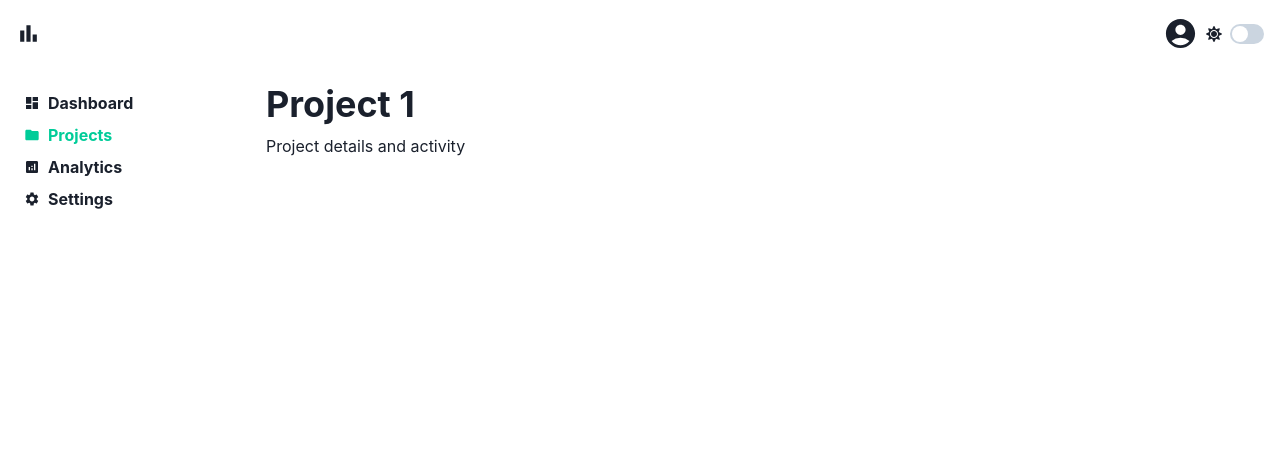
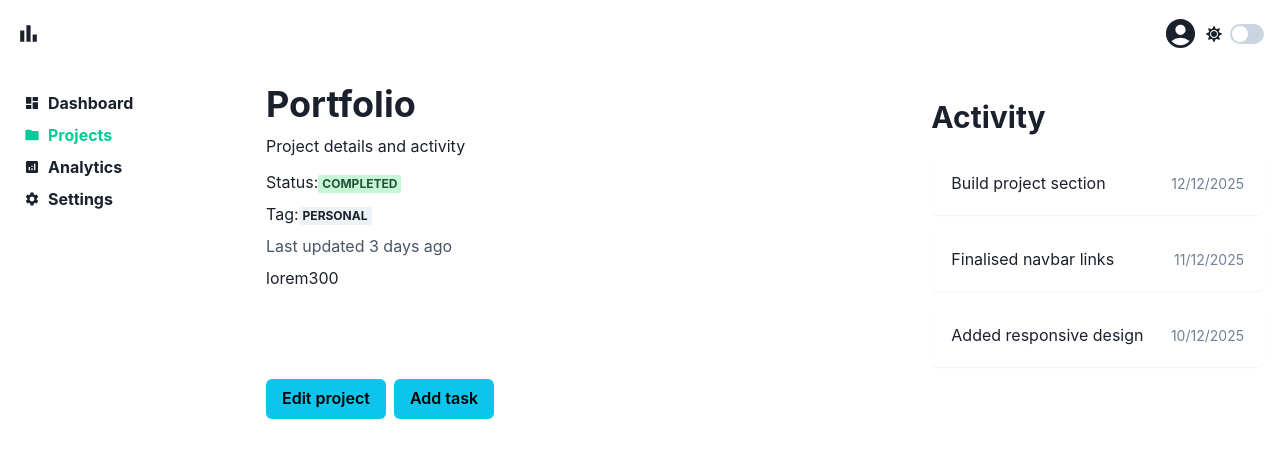
Before and after one commit to mahmud-ops/DevPulse, a React (Vite) app: page /projects/1 in a window 1280 px wide. Shown: the top 458 px of the page. Built offline with nearby package versions, Linux system fonts and the light colour scheme.

Commit message:
Feat: Build project card and project detail page

```diff
--- /dev/null
+++ b/src/components/ProjectCard.tsx
@@ -0,0 +1,60 @@
+import {
+  Text,
+  VStack,
+  Card,
+  CardHeader,
+  HStack,
+  Heading,
+  Badge,
+  CardBody,
+} from "@chakra-ui/react";
+import { projects } from "../fakeDB";
+import { Link } from "react-router-dom";
+
+export const getStatusColor = (status: string) => {
+  switch (status) {
+    case "Completed":
+      return "green";
+    case "Paused":
+      return "red";
+    case "Active":
+      return "yellow";
+    default:
+      return "gray";
+  }
+};
+
+const ProjectCards = () => {
+  return (
+    <VStack spacing={4} align="stretch">
+      {projects.map((p) => (
+        <Link to={`/projects/${p.id}`}>
+          <Card
+            key={p.id}
+            borderRadius="xl"
+            _hover={{ shadow: "md", transform: "translateY(-2px)" }}
+            transition="all 0.2s ease"
+          >
+            <CardHeader pb={0}>
+              <HStack justify="space-between">
+                <Heading size="md">{p.name}</Heading>
+                <Badge colorScheme={getStatusColor(p.status)}>{p.status}</Badge>
+              </HStack>
+            </CardHeader>
+
+            <CardBody>
+              <HStack spacing={3}>
+                <Badge variant="subtle">{p.tag}</Badge>
+                <Text fontSize="sm" color="gray.500">
+                  Updated {p.last_updated}
+                </Text>
+              </HStack>
+            </CardBody>
+          </Card>
+        </Link>
+      ))}
+    </VStack>
+  );
+};
+
+export default ProjectCards;
--- /dev/null
+++ b/src/components/RecentActions.tsx
@@ -0,0 +1,42 @@
+import {
+  VStack,
+  Card,
+  CardBody,
+  HStack,
+  Text,
+  Heading,
+} from "@chakra-ui/react";
+import { projects } from "../fakeDB";
+import { useParams } from "react-router-dom";
+
+const RecentActions = () => {
+  const { id } = useParams();
+  const project = projects.find((p) => p.id === Number(id));
+
+  return (
+    <>
+      <Heading size={'lg'} my={4}>Activity</Heading>
+      <VStack spacing={3} align="stretch">
+        {project?.recent_actions.map((action, index) => (
+          <Card
+            key={index}
+            borderRadius="md"
+            shadow="sm"
+            _hover={{ shadow: "md" }}
+          >
+            <CardBody>
+              <HStack justify="space-between">
+                <Text>{action.message}</Text>
+                <Text fontSize="sm" color="gray.500">
+                  {action.date}
+                </Text>
+              </HStack>
+            </CardBody>
+          </Card>
+        ))}
+      </VStack>
+    </>
+  );
+};
+
+export default RecentActions;
--- /dev/null
+++ b/src/fakeDB.ts
@@ -0,0 +1,76 @@
+import type Project from "./types/Project";
+
+export const projects: Project[] = [
+  {
+    id: 1,
+    name: "Portfolio",
+    status: "Completed",
+    last_updated: "3 days ago",
+    tag: "Personal",
+    recent_actions: [
+      { message: "Build project section", date: "12/12/2025" },
+      { message: "Finalised navbar links", date: "11/12/2025" },
+      { message: "Added responsive design", date: "10/12/2025" },
+    ],
+  },
+  {
+    id: 2,
+    name: "Devpulse Dashboard",
+    status: "Active",
+    last_updated: "Today",
+    tag: "Web App",
+    recent_actions: [
+      { message: "Setup initial project structure", date: "30/01/2026" },
+      { message: "Integrate GitHub API", date: "29/01/2026" },
+      { message: "Add dark/light theme toggle", date: "28/01/2026" },
+    ],
+  },
+  {
+    id: 3,
+    name: "GameHub",
+    status: "Completed",
+    last_updated: "1 week ago",
+    tag: "React",
+    recent_actions: [
+      { message: "Add game search feature", date: "24/01/2026" },
+      { message: "Fix screenshot carousel layout", date: "22/01/2026" },
+      { message: "Optimize API requests", date: "20/01/2026" },
+    ],
+  },
+  {
+    id: 4,
+    name: "Auth System",
+    status: "Paused",
+    last_updated: "2 weeks ago",
+    tag: "Security",
+    recent_actions: [
+      { message: "Design login/signup forms", date: "17/01/2026" },
+      { message: "Setup JWT authentication", date: "15/01/2026" },
+      { message: "Add password reset functionality", date: "14/01/2026" },
+    ],
+  },
+  {
+    id: 5,
+    name: "REST API Boilerplate",
+    status: "Paused",
+    last_updated: "4 days ago",
+    tag: "Backend",
+    recent_actions: [
+      { message: "Define REST endpoints", date: "27/01/2026" },
+      { message: "Setup database models", date: "25/01/2026" },
+      { message: "Add middleware for logging", date: "23/01/2026" },
+    ],
+  },
+  {
+    id: 6,
+    name: "Task Tracker",
+    status: "Completed",
+    last_updated: "1 month ago",
+    tag: "Productivity",
+    recent_actions: [
+      { message: "Implement task creation", date: "01/12/2025" },
+      { message: "Add task completion feature", date: "28/11/2025" },
+      { message: "Integrate notifications", date: "25/11/2025" },
+    ],
+  },
+];
--- a/src/pages/ProjectDetailsPage.tsx
+++ b/src/pages/ProjectDetailsPage.tsx
@@ -1,13 +1,75 @@
-import { useParams } from "react-router-dom"
-import PageHeading from "../components/PageHeading"
+import {
+  Badge,
+  Button,
+  GridItem,
+  HStack,
+  SimpleGrid,
+  Text,
+} from "@chakra-ui/react";
+import { useParams } from "react-router-dom";
+import PageHeading from "../components/PageHeading";
+import { getStatusColor } from "../components/ProjectCard";
+import { projects } from "../fakeDB";
+import RecentActions from "../components/RecentActions";
 
 const ProjectDetailsPage = () => {
+  const { id } = useParams();
+  const project = projects.find((p) => p.id === Number(id));
 
-  const {id} = useParams();
+  if (!project) {
+    return <PageHeading title="Project not found" subtitle="" />;
+  }
 
   return (
-    <PageHeading title={`Project ${id}`} subtitle="Project details and activity" />
-  )
-}
+    <SimpleGrid
+      columns={{
+        base: 1,
+        md: 3,
+      }}
+    >
+      <GridItem colSpan={2}>
+        <PageHeading
+          title={project.name}
+          subtitle="Project details and activity"
+        />
 
-export default ProjectDetailsPage
+      <Text mb={2}>
+        {" "}
+        Status:
+        <Badge colorScheme={getStatusColor(project.status)}>
+          {project.status}
+        </Badge>
+      </Text>
+
+      <Text mb={2}>
+        Tag:
+        <Badge>{project.tag}</Badge>
+      </Text>
+
+      <Text mb={2} color={"gray.600"}>
+        Last updated {project.last_updated}
+      </Text>
+
+      <Text>
+        lorem300
+      </Text>
+
+      </GridItem>
+
+      <GridItem colSpan={1}>
+      <RecentActions />
+      </GridItem>
+
+      <HStack my={3}>
+        <Button disabled variant={"solid"} colorScheme="cyan">
+          Edit project
+        </Button>
+        <Button disabled variant={"solid"} colorScheme="cyan">
+          Add task
+        </Button>
+      </HStack>
+    </SimpleGrid>
+  );
+};
+
+export default ProjectDetailsPage;
--- a/src/pages/ProjectPage.tsx
+++ b/src/pages/ProjectPage.tsx
@@ -1,9 +1,13 @@
-import PageHeading from "../components/PageHeading"
+import PageHeading from "../components/PageHeading";
+import ProjectCards from "../components/ProjectCard";
 
 const ProjectPage = () => {
   return (
-    <PageHeading title="Projects"/>
-  )
-}
+    <>
+      <PageHeading title="Projects" />
+      <ProjectCards />
+    </>
+  );
+};
 
-export default ProjectPage
+export default ProjectPage;
--- /dev/null
+++ b/src/types/Project.ts
@@ -0,0 +1,13 @@
+interface Action {
+    message: string
+    date: string
+}
+
+export default interface Project {
+    id: number
+    name: string
+    status: 'Active' | 'Paused' | 'Completed'
+    last_updated: string
+    tag: string
+    recent_actions: Action[]
+}
```
